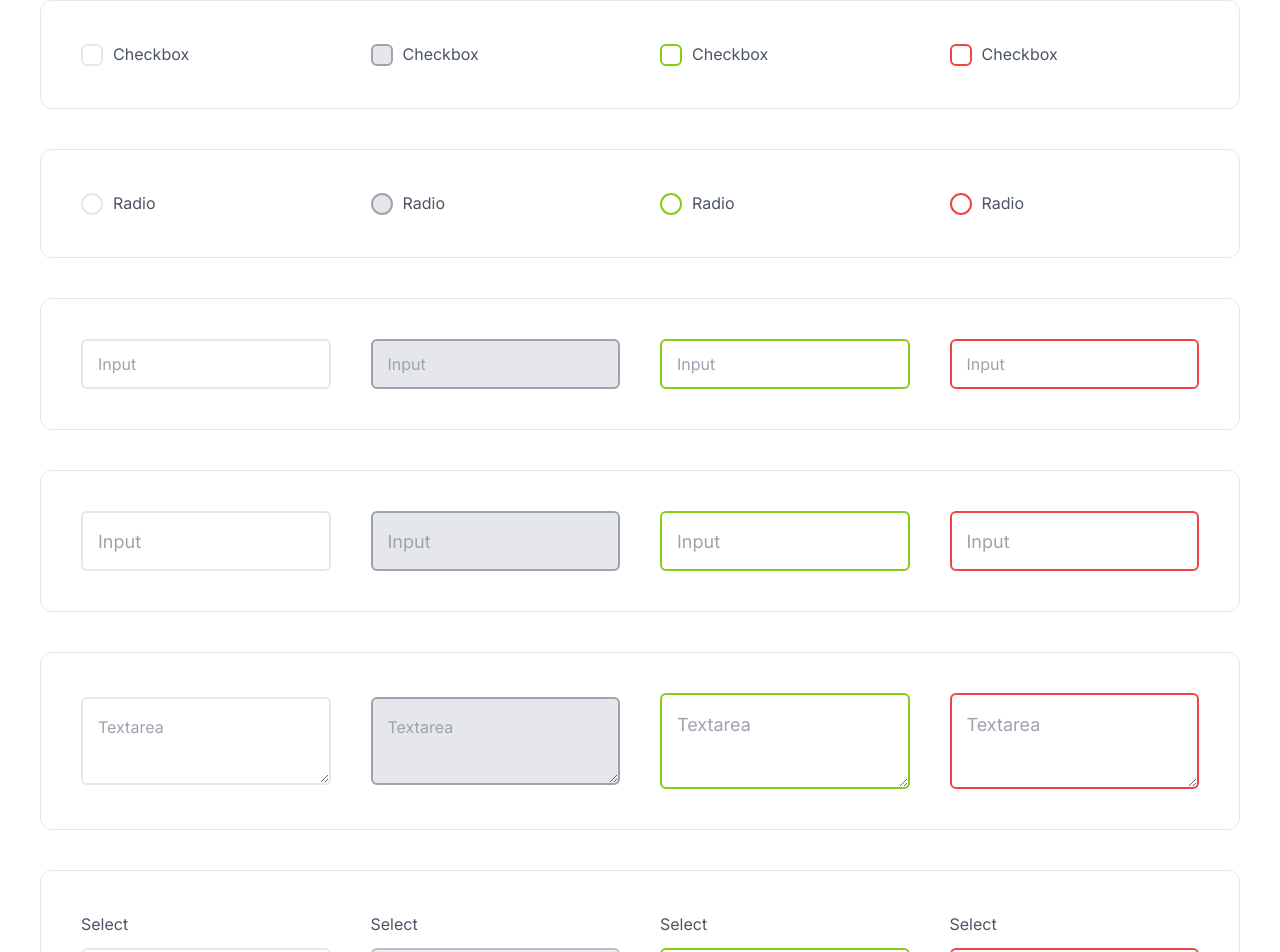
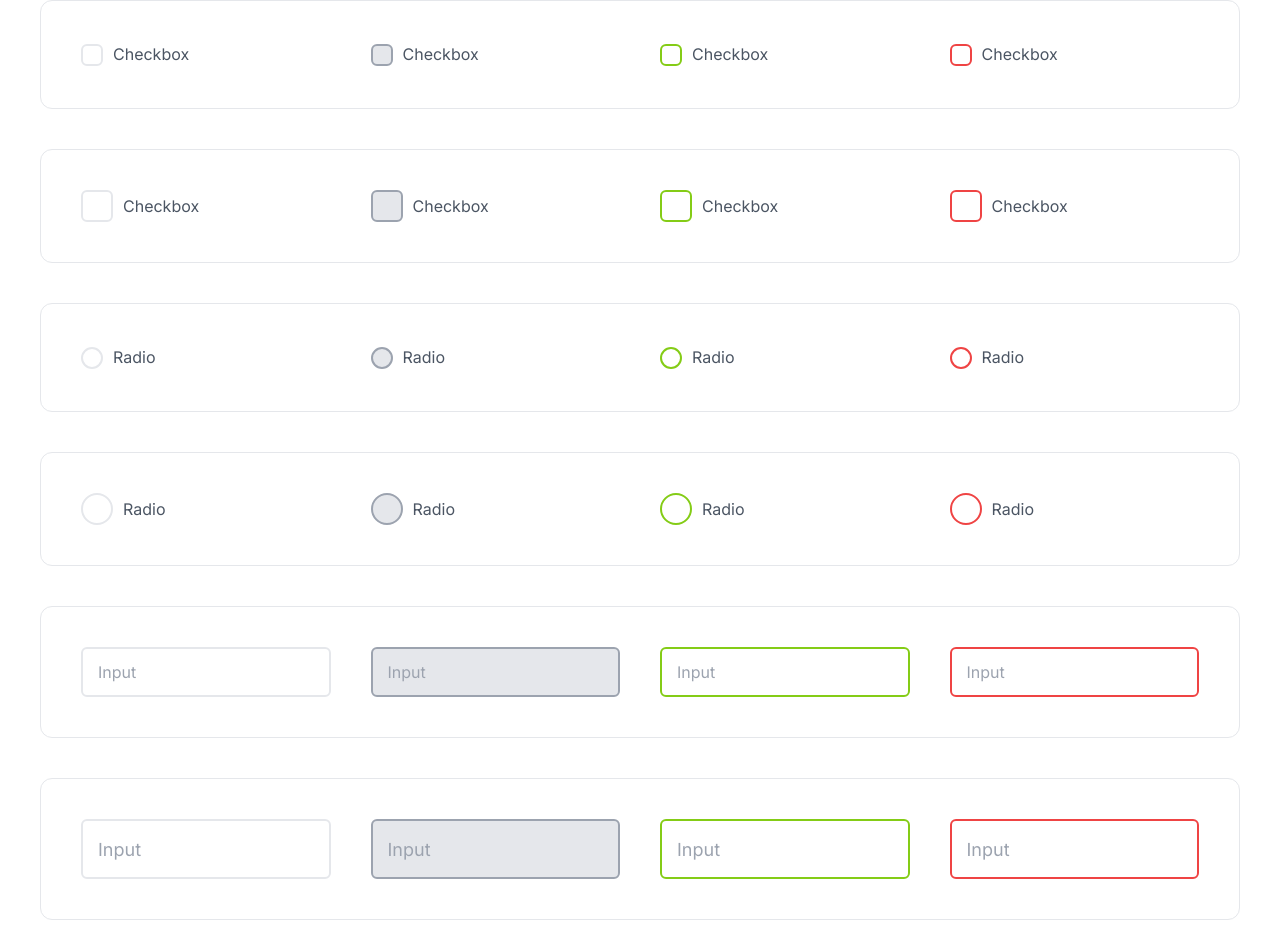
Before and after one commit to cherry-design-system/styled-components, a Next.js app: page / in a window 1280 px wide. Shown: the part 1042-1994 px from the top of the page. Built offline with nearby package versions, Linux system fonts and the light colour scheme.

Commit message:
feat: update input size variations

```diff
--- a/src/app/page.tsx
+++ b/src/app/page.tsx
@@ -109,6 +109,38 @@ export default function Home() {
 				<Box>
 					<Grid $xsCols={1} $xlCols={4}>
 						<Input
+							type="checkbox"
+							id="check-1-big"
+							$label="Checkbox"
+							$size="big"
+						/>
+						<Input
+							type="checkbox"
+							id="check-2-big"
+							disabled
+							$label="Checkbox"
+							$size="big"
+						/>
+						<Input
+							type="checkbox"
+							id="check-3-big"
+							$label="Checkbox"
+							$success
+							$size="big"
+						/>
+						<Input
+							type="checkbox"
+							id="check-4-big"
+							$label="Checkbox"
+							$error
+							$size="big"
+						/>
+					</Grid>
+				</Box>
+				<Space $xs={20} $lg={40} />
+				<Box>
+					<Grid $xsCols={1} $xlCols={4}>
+						<Input
 							type="radio"
 							id="radio-1"
 							name="radio-1"
@@ -133,6 +165,42 @@ export default function Home() {
 							id="radio-4"
 							name="radio-1"
 							$label="Radio"
+							$error
+						/>
+					</Grid>
+				</Box>
+				<Space $xs={20} $lg={40} />
+				<Box>
+					<Grid $xsCols={1} $xlCols={4}>
+						<Input
+							type="radio"
+							id="radio-1-big"
+							name="radio-1-big"
+							$label="Radio"
+							$size="big"
+						/>
+						<Input
+							type="radio"
+							disabled
+							id="radio-2-big"
+							name="radio-1-big"
+							$label="Radio"
+							$size="big"
+						/>
+						<Input
+							type="radio"
+							id="radio-3-big"
+							name="radio-1-big"
+							$label="Radio"
+							$size="big"
+							$success
+						/>
+						<Input
+							type="radio"
+							id="radio-4-big"
+							name="radio-1-big"
+							$label="Radio"
+							$size="big"
 							$error
 						/>
 					</Grid>
```
